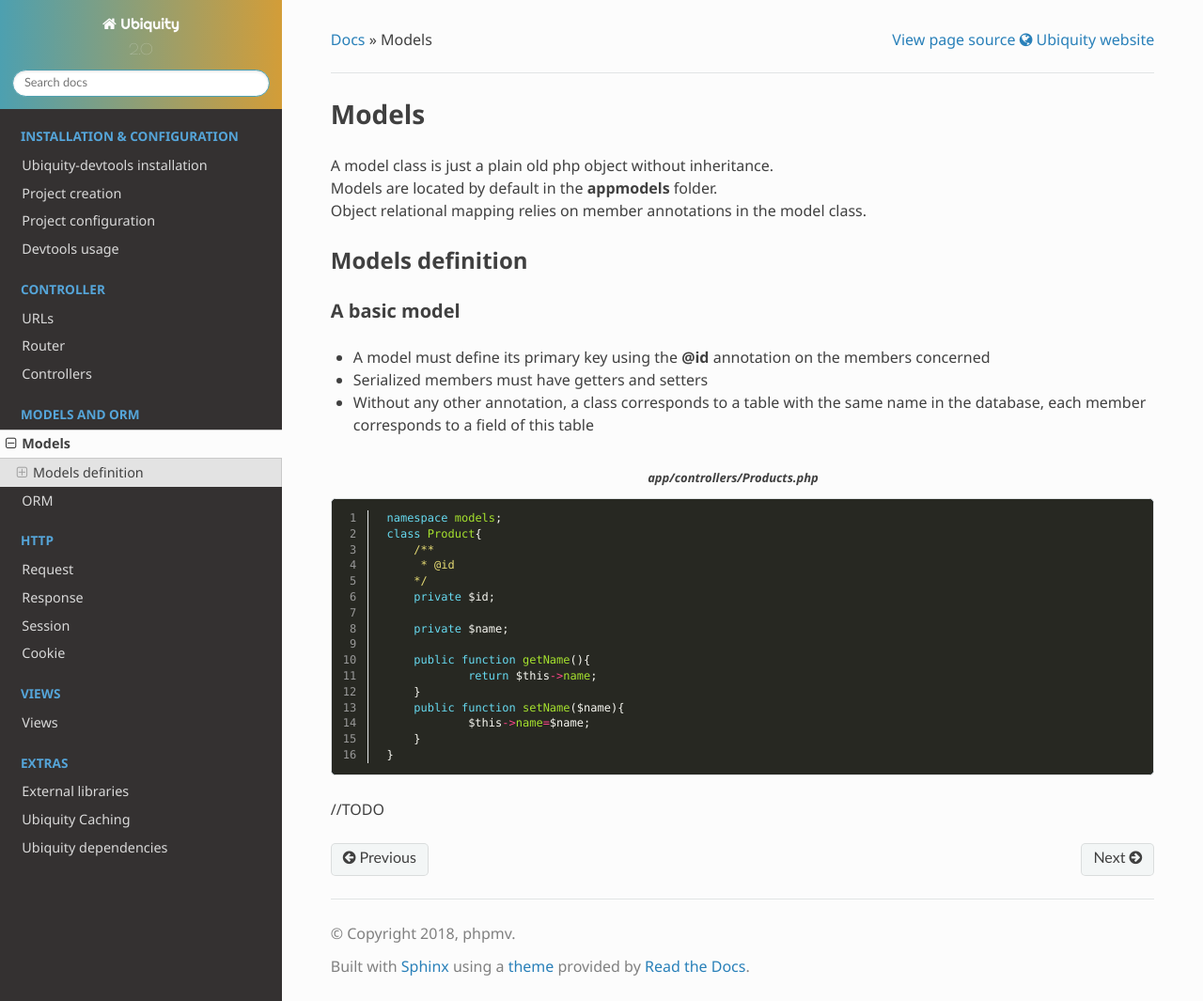
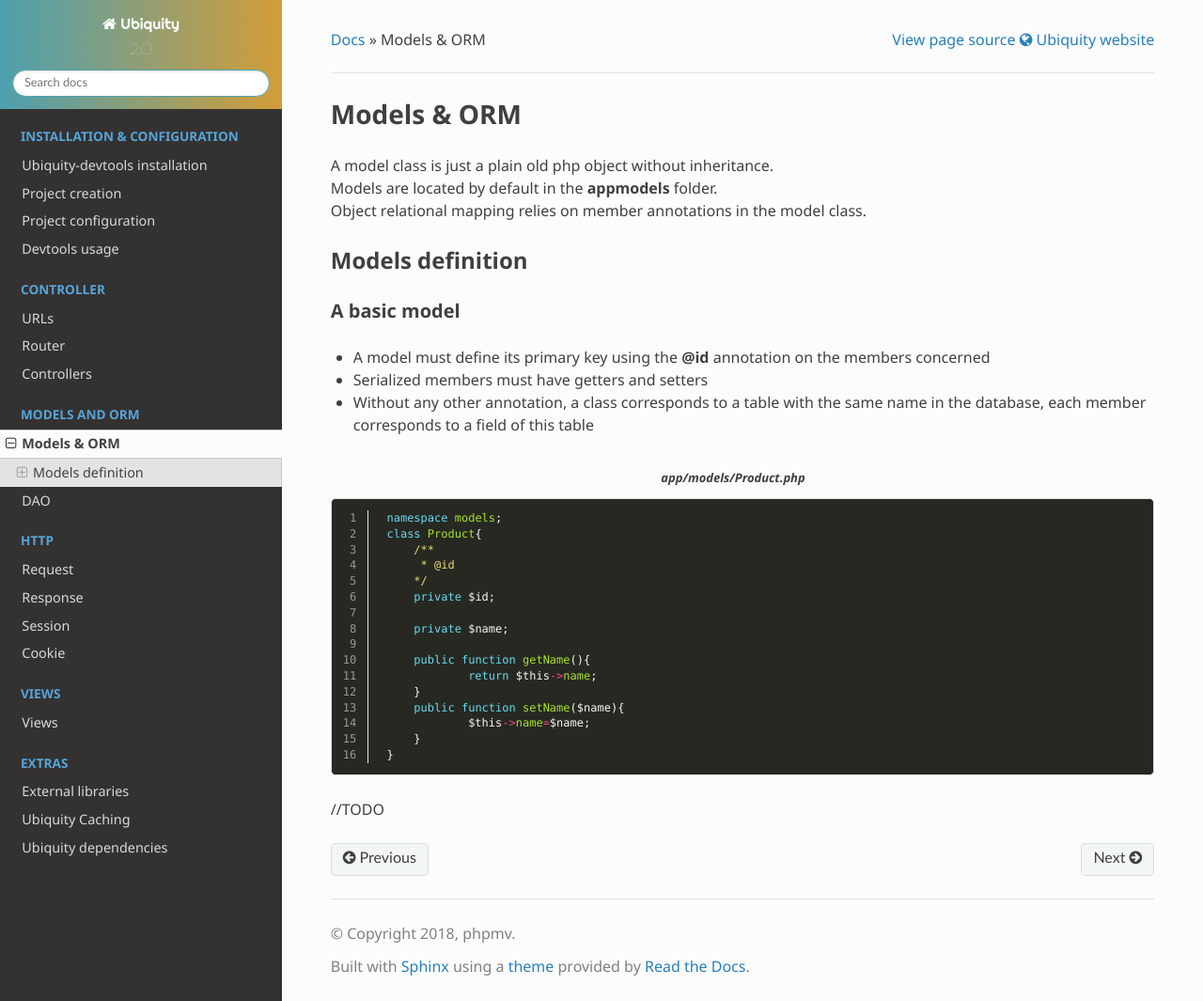
Before and after one commit to phpMv/ubiquity, a Sphinx documentation site: the page built from docs/model/models.rst, in a window 1280 px wide and 1065 px high. Shown: the whole window at 94% size. Built offline with Sphinx 7.4.7 and the Read the Docs theme 2.0.0, drawn with Linux system fonts in a browser that asks for light colours.

Commit message:
Add DAO doc

```diff
--- a/docs/index.rst
+++ b/docs/index.rst
@@ -28,7 +28,7 @@
    :caption: Models and ORM
 
    model/models
-   model/orm
+   model/dao
 
 .. toctree::
    :maxdepth: 1
--- a/docs/model/models.rst
+++ b/docs/model/models.rst
@@ -1,5 +1,5 @@
-Models
-=======
+Models & ORM
+============
 .. |br| raw:: html
 
    <br />
@@ -9,16 +9,16 @@
 Object relational mapping relies on member annotations in the model class.
 
 Models definition
--------------------
+-----------------
 A basic model
-^^^^^^^^^^^^
+^^^^^^^^^^^^^
 - A model must define its primary key using the **@id** annotation on the members concerned
 - Serialized members must have getters and setters
 - Without any other annotation, a class corresponds to a table with the same name in the database, each member corresponds to a field of this table
 
 .. code-block:: php
    :linenos:
-   :caption: app/controllers/Products.php
+   :caption: app/models/Product.php
 
     namespace models;
     class Product{
--- a/docs/model/orm.rst
+++ /dev/null
@@ -1,3 +0,0 @@
-ORM
-=====
-//TODO
```
Also changed, not shown: docs/model/dao.rst (added, +93 -0 lines).
